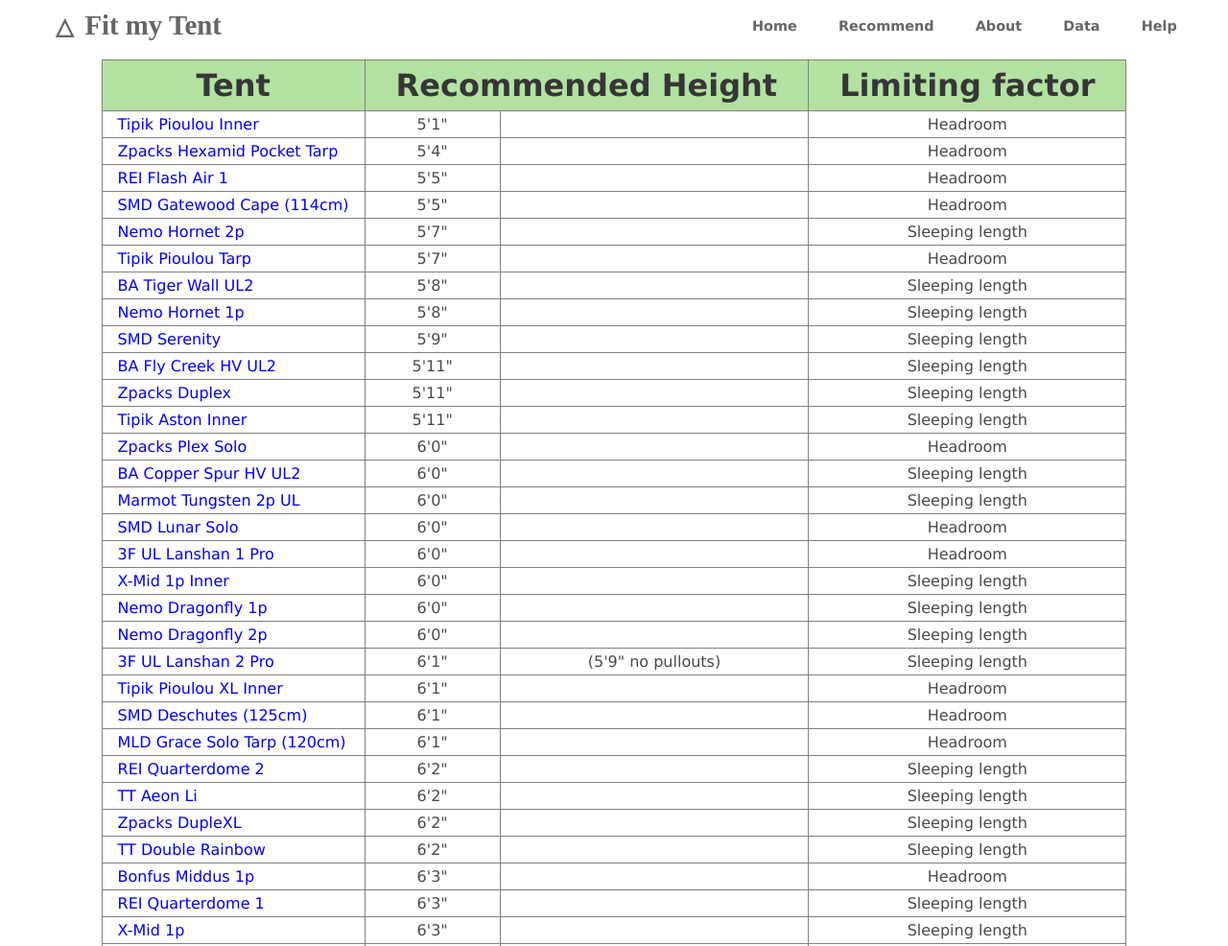
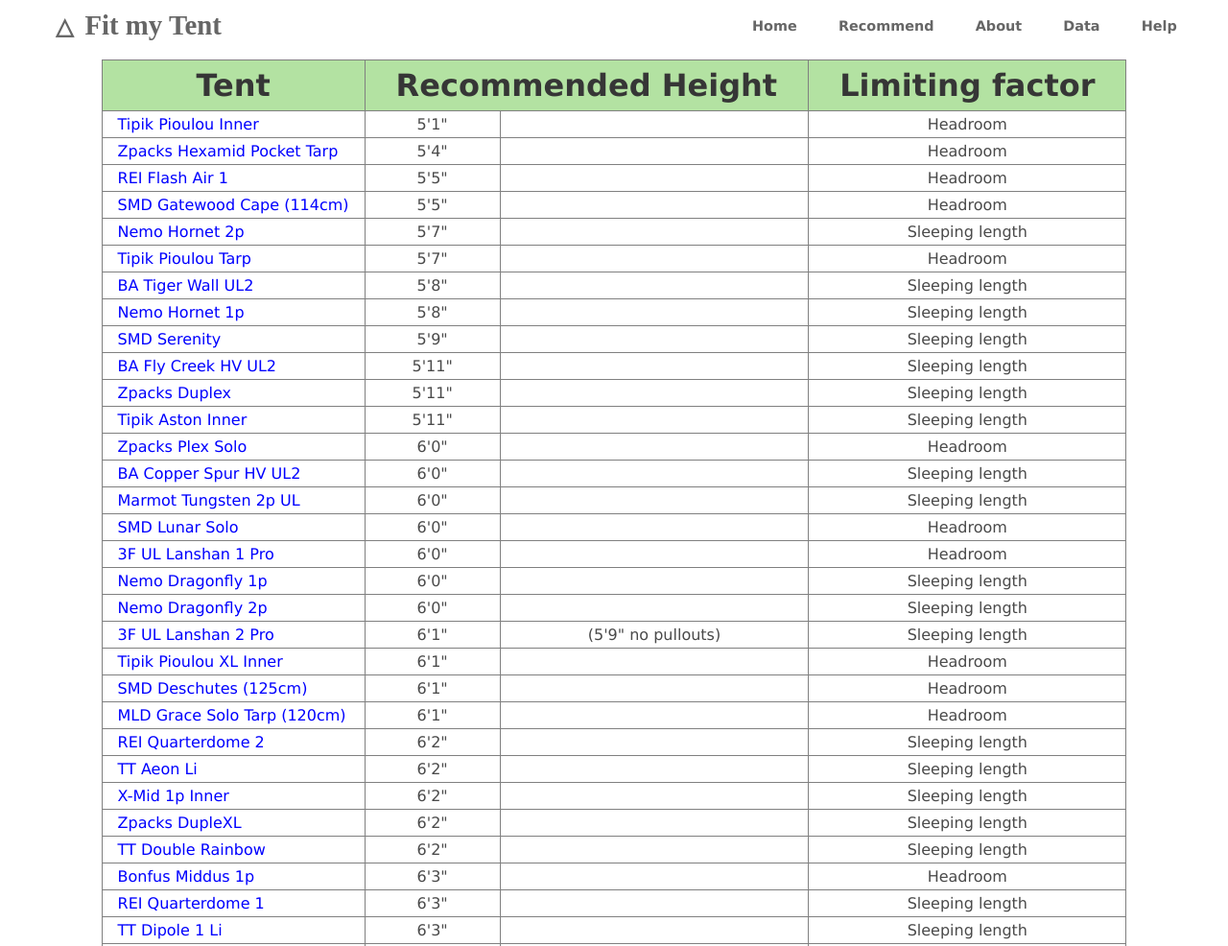
Before and after one commit to jliesch/fitmytent, a plain HTML site: page height.html in a window 1280 px wide. Shown: the top 986 px of the page at 96% size. Drawn offline with nearby package versions, Linux system fonts and the light colour scheme.

Commit message:
Updated xmid, added trekking pole weight
Updated XMid size
Added trekking pole weight

```diff
--- a/js/input.js
+++ b/js/input.js
@@ -2,6 +2,7 @@ var gParams = [
     // Profile params.
     "height-input", "sitting-height-input", "shoulder-width-input",
     "foot-length-input", "loft-input", "pad-height-input",
+    "trekking-pole-weight-input",
     // Generic tent params.
     "generic-tent-length-input", "generic-tent-width-input",
     "generic-tent-height-input", "generic-compare-tent-length-input",
--- a/js/recommend.js
+++ b/js/recommend.js
@@ -68,6 +68,7 @@ function drawTable(changed) {
   var weightWeight = checkInput("tent-weight-input", 1, 25);
   var sleepingRoomWeight = checkInput("tent-sleeping-room-input", 1, 25);
   var sittingAreaWeight = checkInput("tent-sitting-area-input", 1, 25);
+  var poleWeight = checkInput("trekking-pole-weight-input", 0, 100);
   var includeTarps = document.getElementById("tent-include-tarp").checked;
 
   // Normalize
@@ -134,7 +135,7 @@ function drawTable(changed) {
       tents.push(i);
     }
     var priceScore = (tent.price - priceMean) / priceStdDev;
-    var weightScore = (tent.weight - weightMean) / weightStdDev;
+    var weightScore = (tent.weight + tent.poles * poleWeight - weightMean) / weightStdDev;
     var sleepScore = -(SleepingRoomScore(tent, profile) - sleepingRoomMean) / sleepingRoomStdDev;
     var sittingScore = -(SittingAreaScore(tent) - sittingAreaMean) / sittingAreaStdDev;
     console.log(i + ", " + priceScore + ", " + weightScore + ", " + sleepScore + ", " + sittingScore);
@@ -149,7 +150,7 @@ function drawTable(changed) {
   for (i = 0; i < tents.length; i++) {
     var name = tents[i];
     tent = gTents[name];
-    html += "<tr><td class=\"name\">" + "<a href=\"index.html?tent-dropdown=" + name + "\">" + name + "</a></td><td>" + outputLength(tent.sleepingLength - profile.sleepingLength(), 0, true) +  "</td><td>" + outputLength(gTents[name].sittingLength, 0, true) + " x " + outputLength(tent.sittingWidth, 0, true) + "</td><td>" + (tent.weight ? outputWeight(tent.weight, true) : "") + "</td><td>" + (tent.price ? "$" + tent.price : "") + "</td></tr>";
+    html += "<tr><td class=\"name\">" + "<a href=\"index.html?tent-dropdown=" + name + "\">" + name + "</a></td><td>" + outputLength(tent.sleepingLength - profile.sleepingLength(), 0, true) +  "</td><td>" + outputLength(gTents[name].sittingLength, 0, true) + " x " + outputLength(tent.sittingWidth, 0, true) + "</td><td>" + (tent.weight ? outputWeight(tent.weight + tent.poles * poleWeight, true) : "") + "</td><td>" + (tent.price ? "$" + tent.price : "") + "</td></tr>";
   }
   el.innerHTML = html + "</table>";
 
--- a/js/tent.js
+++ b/js/tent.js
@@ -60,6 +60,7 @@ class Tent {
     this.brand = brand;
     this.name = name;
     this.isTarp = false;
+    this.poles = 0;  // Trekking poles
     this.weight = false;
     this.price = false;
     this.url = false;
@@ -212,6 +213,11 @@ class Tent {
 
   setWalls(walls) {
     this.walls = walls;
+    return this;
+  }
+
+  setPoles(poles) {
+    this.poles = poles;
     return this;
   }
 
--- a/js/tent_database.js
+++ b/js/tent_database.js
@@ -23,6 +23,7 @@ var gTents = {
              .setPanelPullouts()
              .setFrontInteriorPeakOffset(27.5)
              .setWeight(24)
+             .setPoles(1)
              .setPrice(158)
              .setUrl("http://3fulgear.com/index.php/product/lanshan-1-pro/")
              .addNote("Sitting width is estimated"),
@@ -36,6 +37,7 @@ var gTents = {
              .setFrontInteriorPeakWidth(47)
              .setPanelPullouts()
              .setWeight(32.25)
+             .setPoles(2)
              .setPrice(178)
              .setEstimated()
              .setUrl("http://3fulgear.com/index.php/product/lanshan-2-pro/"),
@@ -77,6 +79,7 @@ var gTents = {
              .setFrontFootprint(28, 73)
              .setFrontInteriorPeakWidth(53)
              .setWeight(21.0)
+             .setPoles(2)
              .setPrice(699)
              .setEstimated()
              .addNote("Measured using panel pullouts")
@@ -93,6 +96,7 @@ var gTents = {
              .setIsTarp()
              .setEstimated()
              .setWeight(9.7)
+             .setPoles(1)
              .setPrice(509)
              .setUrl("https://bonfus.com/product/middus-1p/"),
   "Bonfus Middus 2p":
@@ -106,6 +110,7 @@ var gTents = {
              .setIsTarp()
              .setEstimated()
              .setWeight(14.6)
+             .setPoles(1)
              .setPrice(595)
              .setUrl("https://bonfus.com/product/middus-2p/"),
   "Bonfus Solus 1p":
@@ -119,6 +124,7 @@ var gTents = {
              .setFrontInteriorPeakOffset(24)
              .setFrontInteriorPeakWidth(0)
              .setWeight(16.6)
+             .setPoles(2)
              .setPrice(679)
              .setEstimated()
              .addNote("Measured using panel pullouts")
@@ -127,21 +133,24 @@ var gTents = {
     new Tent("Durston", "X-Mid 1p", OutlineType.Pyramid,
              [[0,0], [28, 45], [72, 45], [98, 0]],
              [[0,0], [22, 45], [45, 45], [63,0]],
-             79, 51, 20)  // usable dimension
+             81, 51, 22)  // usable dimension
              .setFrontInteriorPeakWidth(9)
              .setWalls(2)
              .setWeight(28)
+             .setPoles(2)
              .setPrice(220)
+             .addNote("Updated for 3rd gen")
              .setUrl("https://durstongear.com/product/x-mid-1p"),
   "X-Mid 1p Inner":
     new Tent("Durston", "X-Mid 1p Inner", OutlineType.Pyramid,
              [[0,0], [21.625, 43], [64.875, 43], [86.5, 0]],
              [[0,0], [2,43], [26,43], [28,0]],
-             74, 30, 12)  // usable dimension
+             76, 30, 14)  // usable dimension
              .setInner(true)
              .setFrontInteriorPeakWidth(9)
              .setWalls(2)
              .setWeight(9.9)
+             .setPoles(2)
              .setPrice(220)
              .setUrl("https://durstongear.com/product/x-mid-1p"),
    "X-Mid 1p Pro":
@@ -151,6 +160,7 @@ var gTents = {
              90, 50, 24)  // usable dimension
              .setFrontInteriorPeakWidth(12)
              .setWeight(19.2)
+             .setPoles(2)
              .setPrice(599)
              .setUrl("https://durstongear.com/products/x-mid-pro-1-tent-ultralight-thruhiking"),
   "X-Mid 1p Tarp":
@@ -172,6 +182,7 @@ var gTents = {
              .setFrontInteriorPeakWidth(54)
              .setWalls(2)
              .setWeight(36)
+             .setPoles(2)
              .setPrice(300)
              .setUrl("https://durstongear.com/product/x-mid-2p"),
   "X-Mid 2p Inner":
@@ -183,6 +194,7 @@ var gTents = {
              .setFrontInteriorPeakWidth(54)
              .setWalls(2)
              .setWeight(15.5)
+             .setPoles(2)
              .setPrice(300)
              .setUrl("https://durstongear.com/product/x-mid-2p"),
    "X-Mid 2p Pro":
@@ -191,6 +203,7 @@ var gTents = {
              [[0,0], [26,44], [46,44], [80,0]],
              83.5, 56, 25)  // usable dimension
              .setWeight(20.4)
+             .setPoles(2)
              .setPrice(679)
              .setUrl("https://durstongear.com/product/x-mid-pro-2p"),
  "X-Mid 2p Tarp":
@@ -202,6 +215,7 @@ var gTents = {
              .setFrontInteriorPeakWidth(58)
              .setIsTarp()
              .setWeight(22)
+             .setPoles(2)
              .setPrice(300)
              .setUrl("https://durstongear.com/product/x-mid-2p"),
   "Generic A-Frame":
@@ -215,6 +229,7 @@ var gTents = {
              .setInteriorPeakWidth(84)
              .setIsTarp()
              .setWeight(11.5)
+             .setPoles(2)
              .setPrice(100),
   "Generic Dome":
     new Tent("Generic", "Dome", OutlineType.Dome,
@@ -226,6 +241,7 @@ var gTents = {
              [[0,0], [50, 49], [100,0]],
              [[0,0], [64 * 1/3,49], [64,0]],
              70, 20, 10)  // Generic values will be overridden.
+             .setPoles(1)
              .setFrontInteriorPeakOffset(64 * 1/3),
   "GG The One":
     new Tent("Gossamer Gear", "The One (2020)", OutlineType.Pyramid,
@@ -237,6 +253,7 @@ var gTents = {
              .setPanelPullouts()
              .setFrontInteriorPeakWidth(40)
              .setWeight(17.7)
+             .setPoles(2)
              .setPrice(299.25)
              .setUrl("https://www.gossamergear.com/products/the-one"),
   "HMG Ultamid 2":
@@ -246,6 +263,7 @@ var gTents = {
              95, 53, 43)  // usable dimension
              .setIsTarp()
              .setWeight(17.72)
+             .setPoles(1)
              .setPrice(735)
              .setUrl("https://www.hyperlitemountaingear.com/products/ultamid-2-ultralight-pyramid-tent")
              .setEstimated()
@@ -257,6 +275,7 @@ var gTents = {
              105, 73, 73)  // usable dimension
              .setIsTarp()
              .setWeight(23)
+             .setPoles(1)
              .setPrice(890)
              .setUrl("https://www.hyperlitemountaingear.com/products/ultamid-4-ultralight-pyramid-tent")
              .addNote("Pitched using 8 stakes. 4 on the corners and one pulling out each edge."),
@@ -269,6 +288,7 @@ var gTents = {
              .setFrontFootprint(16, 71) // 55
              .setFrontInteriorPeakWidth(12)
              .setWeight(36)
+             .setPoles(2)
              .setPrice(315)
              .setUrl("https://lightheartgear.com/products/lightheart-duo-tent"),
   "LHG Firefly":
@@ -281,6 +301,7 @@ var gTents = {
              .setFrontInteriorPeakWidth(18)
              .setWalls(1.5)
              .setWeight(27.5)
+             .setPoles(2)
              .setPrice(290)
              .setUrl("https://lightheartgear.com/collections/tents/products/copy-of-lightheart-firefly-awning-tent"),
   "LHG SoLong 6":
@@ -292,6 +313,7 @@ var gTents = {
              .setFrontFootprint(18.25, 60.75) // 55 42.5
              .setFrontInteriorPeakWidth(18)
              .setWeight(32)
+             .setPoles(2)
              .setPrice(315)
              .setUrl("https://lightheartgear.com/collections/tents/products/lightheart-solong-6-sil-poly-fabric"),
   "Marmot Tungsten 2p UL":
@@ -314,6 +336,7 @@ var gTents = {
              .setIsTarp()
              //.setFrontSittingOffset(30)
              .setWeight(11.5)
+             .setPoles(1)
              .setPrice(185)
              .setUrl("https://mountainlaureldesigns.com/product/cricket-pyramid-tarp/"),
   "MLD Grace Solo Tarp (120cm)":
@@ -328,6 +351,7 @@ var gTents = {
              .setIsTarp()
              .setInteriorPeakHeight(43)
              .setWeight(9)
+             .setPoles(2)
              .setPrice(140)
              .setUrl("https://mountainlaureldesigns.com/product/mld-grace-tarp/"),
   "MLD Solomid XL (2019 DCF)":
@@ -339,6 +363,7 @@ var gTents = {
              .setFrontSittingOffset(27.5)
              .setIsTarp()
              .setWeight(13.5)
+             .setPoles(1)
              .setPrice(475),
   "Nemo Dagger 2p":
     new Tent("Nemo", "Dagger 2p", OutlineType.Dome,
@@ -439,6 +464,7 @@ var gTents = {
              .setPanelPullouts()
              .setIsTarp()
              .setWeight(13)
+             .setPoles(1)
              .setPrice(185)
              .setUrl("https://www.sixmoondesigns.com/products/deschutes"),
   "SMD Gatewood Cape (114cm)":
@@ -452,6 +478,7 @@ var gTents = {
              .setPanelPullouts()
              .setIsTarp()
              .setWeight(11)
+             .setPoles(1)
              .setPrice(155)
              .setEstimated()
              .setUrl("https://www.sixmoondesigns.com/products/gatewood-cape"),
@@ -465,6 +492,7 @@ var gTents = {
              .setPanelPullouts()
              .setFrontInteriorPeakOffset(27.5)
              .setWeight(26)
+             .setPoles(1)
              .setPrice(230)
              .setEstimated()
              .setUrl("https://www.sixmoondesigns.com/products/lunar-solo"),
@@ -477,6 +505,7 @@ var gTents = {
              .setInner(true)
              .setWalls(2)
              .setWeight(11)
+             .setPoles(1)
              .setPrice(135)
              .setUrl("https://www.sixmoondesigns.com/products/serenity-nettent"),
   "SMD Skyscape Trekker":
@@ -488,6 +517,7 @@ var gTents = {
              .setFrontFootprint(23, 53)
              .setFrontInteriorPeakWidth(12)
              .setWeight(28)
+             .setPoles(2)
              .setPrice(250)
              .setEstimated()
              .setUrl("https://www.sixmoondesigns.com/products/skyscape-trekker"),
@@ -502,6 +532,7 @@ var gTents = {
              .setFrontInteriorPeakOffset(30)
              .setIsTarp()
              .setWeight(19.9)
+             .setPoles(1)
              .setPrice(349.42)
              .setUrl("https://tipik-tentes.fr/abris_tarps/Aston_ST"),
   "Tipik Aston Inner":
@@ -513,6 +544,7 @@ var gTents = {
              .setInner(true)
              .setWalls(2)
              .setWeight(18.7)
+             .setPoles(1)
              .setPrice(620.53)
              .setUrl("https://tipik-tentes.fr/tentes/Aston"),
   "Tipik Aston XL Tarp":
@@ -526,6 +558,7 @@ var gTents = {
              .setFrontInteriorPeakOffset(39)
              .setIsTarp()
              .setWeight(22.6)
+             .setPoles(1)
              .setPrice(421.72)
              .setUrl("https://tipik-tentes.fr/abris_tarps/Aston_XL_ST"),
   "Tipik Aston XL Inner":
@@ -537,6 +570,7 @@ var gTents = {
              .setInner(true)
              .setWalls(2)
              .setWeight(22.9)
+             .setPoles(1)
              .setPrice(729)
              .setUrl("https://tipik-tentes.fr/tentes/Aston_XL"),
   "Tipik Pioulou Tarp":
@@ -561,6 +595,7 @@ var gTents = {
              .setInner(true)
              .setWalls(2)
              .setWeight(14.3)
+             .setPoles(1)
              .setPrice(505)
              .setUrl("https://tipik-tentes.fr/tentes/Pioulou_DT"),
   "Tipik Pioulou XL Tarp":
@@ -574,6 +609,7 @@ var gTents = {
              .setFrontInteriorPeakOffset(24)
              .setIsTarp()
              .setWeight(15.3)
+             .setPoles(1)
              .setPrice(307)
              .setUrl("https://tipik-tentes.fr/abris_tarps/Pioulou_XL_ST"),
   "Tipik Pioulou XL Inner":
@@ -585,6 +621,7 @@ var gTents = {
              .setInner(true)
              .setWalls(2)
              .setWeight(16.93)
+             .setPoles(1)
              .setPrice(554)
              .setUrl("https://tipik-tentes.fr/tentes/Pioulou_XL"),
   "TT Aeon Li":
@@ -598,6 +635,7 @@ var gTents = {
              .setFrontInteriorPeakOffset(25)
              .setFrontInteriorPeakWidth(7)
              .setWeight(17.3)
+             .setPoles(1)
              .setPrice(535)
              .setUrl("https://www.tarptent.com/product/aeon-li/"),
   "TT Dipole 1 Li":
@@ -610,6 +648,7 @@ var gTents = {
              .setFrontInteriorPeakWidth(28)
              .setEstimated()
              .setWeight(22.8)
+             .setPoles(2)
              .setPrice(699)
              .setUrl("https://www.tarptent.com/product/dipole-1-li/"),
   "TT Dipole 2 Li":
@@ -622,6 +661,7 @@ var gTents = {
              .setFrontInteriorPeakWidth(48)
              .setEstimated()
              .setWeight(26.71)
+             .setPoles(2)
              .setPrice(799)
              .setUrl("https://www.tarptent.com/product/dipole-2-li/"),
   "TT Double Rainbow":
@@ -643,6 +683,7 @@ var gTents = {
              .setFrontFootprint(19, 55)  // 36
              .setRainflyWidth(0)  // front
              .setWeight(26)
+             .setPoles(2)
              .setPrice(229)
              .setEstimated()
              .setUrl("https://www.tarptent.com/product/protrail/"),
@@ -656,6 +697,7 @@ var gTents = {
              .setFrontFootprint(19, 55)  // 36
              .setRainflyWidth(0)  // front
              .setWeight(16.5)
+             .setPoles(2)
              .setPrice(529)
              .setEstimated()
              .setUrl("https://www.tarptent.com/product/protrail-li/"),
@@ -669,6 +711,7 @@ var gTents = {
              .setPanelPullouts()
              .setFrontInteriorPeakOffset(20.75)
              .setWeight(15.4)
+             .setPoles(1)
              .setPrice(585)
              .setEstimated()
              .setUrl("https://zpacks.com/products/altaplex-tent"),
@@ -682,6 +725,7 @@ var gTents = {
              .setIsTarp()
              .setFrontInteriorPeakOffset(18)
              .setWeight(4.6)
+             .setPoles(1)
              .setPrice(199)
              .setEstimated()
              .setUrl("https://zpacks.com/products/hexamid-pocket-tarp"),
@@ -694,6 +738,7 @@ var gTents = {
              .setFrontFootprint(20.75, 65.75)
              .setFrontInteriorPeakWidth(53)
              .setWeight(19.4)
+             .setPoles(2)
              .setPrice(699)
              .addNote("Measured using panel pullouts")
              .setUrl("https://zpacks.com/products/duplex-tent"),
@@ -706,6 +751,7 @@ var gTents = {
              .setFrontFootprint(20.75, 65.75)
              .setFrontInteriorPeakWidth(53)
              .setWeight(19.4)
+             .setPoles(2)
              .setEstimated()
              .setPrice(749)
              .setUrl("https://zpacks.com/products/duplex-tent"),
@@ -719,6 +765,7 @@ var gTents = {
              .setPanelPullouts()
              .setFrontInteriorPeakOffset(18.75)
              .setWeight(13.9)
+             .setPoles(1)
              .setPrice(599)
              .setEstimated()
              .setUrl("https://zpacks.com/products/plexsolo-tent"),
```
Also changed, not shown: index.html (+6 -0 lines), recommend.html (+6 -0 lines).
